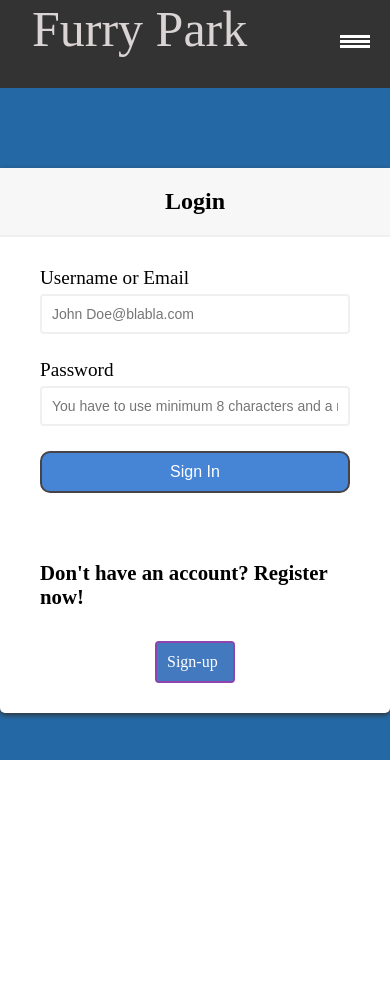
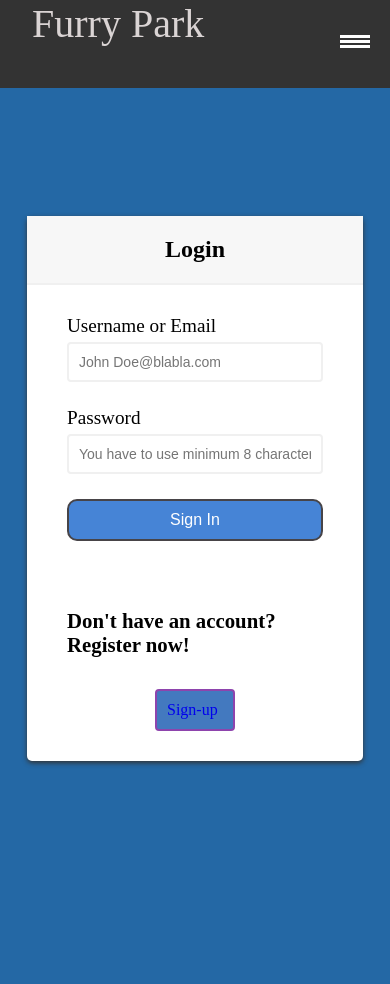
Before and after one commit to Baciacia/W_Project, a PHP site: page /HTML/signin.html in a window 390 px wide. Before the commit the page ends 760 px from the top, so only its background shows below. Run offline with PHP 8.4, Linux system fonts and the light colour scheme.

Commit message:
respns 2

```diff
--- a/CSS/animals.css
+++ b/CSS/animals.css
@@ -279,6 +279,12 @@
 
 }
 
+@media screen and (max-width: 600px){
+    .header a{
+        font-size: 250%;
+    }
+}
+
 /* Responsiveness */
 @media (min-width: 900px) {
     .nav{
--- a/CSS/donate.css
+++ b/CSS/donate.css
@@ -488,6 +488,9 @@
         font-size: 120%;
 
     }
+    .header a{
+        font-size: 250%;
+    }
 
 }
 
--- a/CSS/index.css
+++ b/CSS/index.css
@@ -325,7 +325,7 @@
 }
 
 .footer{
-    height: 16rem;
+    height: auto;
     background-color: #333;
 }
 
--- a/CSS/signin.css
+++ b/CSS/signin.css
@@ -12,7 +12,7 @@
 }
 
 .body{
-    height: auto;
+    height: 100%;
 }
 
 /* --------------------------------------------------bara de navigare----universal---------------------------------------*/
@@ -129,8 +129,7 @@
     display: flex;
     align-items: center;
     justify-content: center;
-    min-height: 42rem;
-
+    min-height: 56rem;
 }
 
 .sign h4{
@@ -147,9 +146,9 @@
     background-color: #ffffff;
     border-radius: 5px;
     width: 38rem;
-    max-width: 100%;
     box-shadow: 0 2px 5px #333;
     margin-top: 2rem;
+    margin-bottom: 8rem;
 }
 
 .header-v{
@@ -223,29 +222,35 @@
 /* pentru bara de navigare   --- chestie universala pentru toate html urile*/
 
 @media screen and (max-width: 900px) {
-    body {
-        overflow-x: hidden;
-    }
-    .nav_list {
-        position: absolute;
-        right: 0px;
-        height: 35rem;
-        top: 5rem;
-        background-color: #333;
-        display: flex;
-        flex-direction: column;
-        align-items: center;
-        width: 35%;
-        transform: translateX(100%);
-        transition: transform 0.4s ease-in;
-        z-index: 2;
-    }
     .nav_list li {
         opacity: 0;
     }
     .meniu {
         display: block;
     }
+}
+
+@media screen and (max-width: 400px)
+{
+    .header a{
+        font-size: 250%;
+    }
+    .container-v{
+        width: 16rem;
+    }
+
+}
+
+@media screen and (max-width: 800px){
+
+    .container-v{
+        background-color: #ffffff;
+        border-radius: 5px;
+        width: 21rem;
+        box-shadow: 0 2px 5px #333;
+        margin-top: 2rem;
+    }
+
 }
 
 /* Responsiveness */
--- a/HTML/signin.html
+++ b/HTML/signin.html
@@ -54,8 +54,8 @@
             <div class="sign">
                 <h4>Don't have an account? Register now!</h4>
             </div>
-            <div>
-                <a class="buttonSup" href="signup.html" target="_self">Sign-up</a>
+            <div class="buttonSup">
+                <a href="signup.html" target="_self">Sign-up</a>
             </div>
 
         </form>
```
Also changed, not shown: CSS/signup.css (+16 -18 lines).
